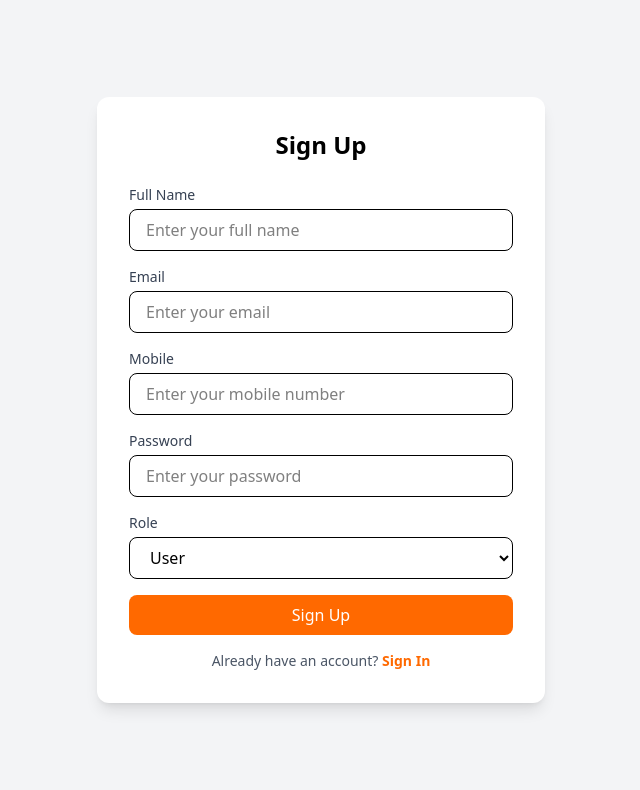
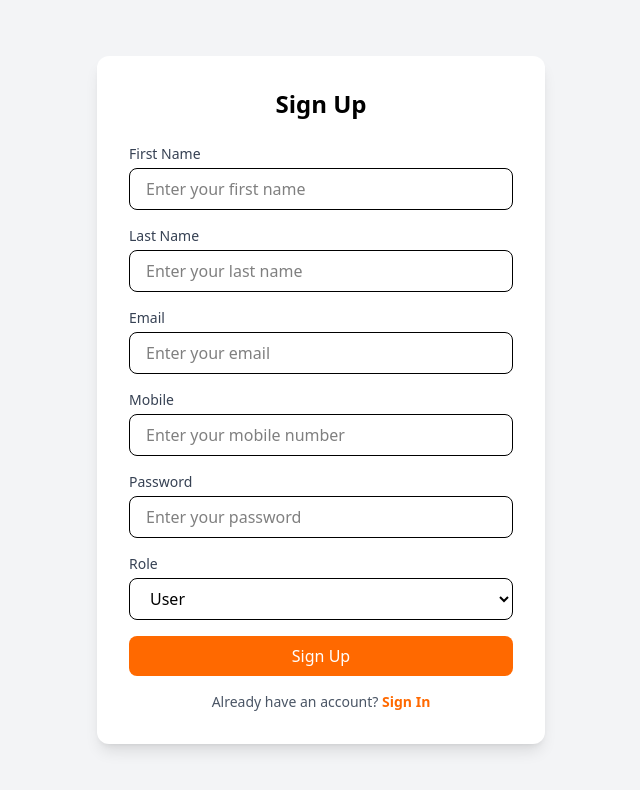
Before and after one commit to beingzuhairkhan/food-delivery-frontend, a React app: page /signup in a window 1280 px wide. Shown: the top 790 px of the page, without its empty margins (319-959 px from the left). Built offline with nearby package versions, Linux system fonts and the light colour scheme; the HTML template or start-up script is replaced by a standard one.

Commit message:
feat: add registration mutation and integrate it into SignUp component

```diff
--- a/src/graphql/mutations/auth.graphql.ts
+++ b/src/graphql/mutations/auth.graphql.ts
@@ -1,9 +1,10 @@
-import { gql } from "@apollo/client";
+import { gql } from '@apollo/client';
+
 export const LOGIN_USER = gql`
-    mutation Login($email: String!, $password: String!){
-        login(loginInput:{email: $email, password: $password}){
+  mutation Login($email: String!, $password: String!) {
+    login(loginInput: { email: $email, password: $password }) {
       token
-            user{
+      user {
         id
         email
         firstName
@@ -13,3 +14,19 @@ export const LOGIN_USER = gql`
     }
   }
 `;
+
+// Add this new mutation
+export const REGISTER_USER = gql`
+  mutation Register($firstName: String!, $lastName: String!, $email: String!, $password: String!) {
+    register(registerInput: { firstName: $firstName, lastName: $lastName, email: $email, password: $password }) {
+      token
+      user {
+        id
+        email
+        firstName
+        lastName
+        role
+      }
+    }
+  }
+`;
--- a/src/main.tsx
+++ b/src/main.tsx
@@ -5,7 +5,10 @@ import App from './App.tsx';
 import { BrowserRouter } from 'react-router-dom';
 // Import MockedProvider
 import { MockedProvider } from '@apollo/client/testing/react';
-import { LOGIN_USER } from './graphql/mutations/auth.graphql.ts';
+import { LOGIN_USER , REGISTER_USER} from './graphql/mutations/auth.graphql.ts';
+// import { request } from 'http';
+// import { PassThrough } from 'stream';
+// import { register } from 'module';
 
 // 1. Define the mock response
 const mocks = [
@@ -32,6 +35,31 @@ const mocks = [
       },
     },
   },
+  {
+    request:{
+      query: REGISTER_USER,
+      variables:{
+        firstName: "New",
+        lastName: "User",
+        email: 'newuser@example.com',
+        password: 'newpassword123',
+      }
+    },
+    result:{
+      data:{
+        register:{
+          token: 'new-mock-jwt-token',
+          user:{
+            id: '2',
+            email:'newuser@example.com',
+            firstName: 'New',
+            lastName: 'User',
+            role: 'CUSTOMER',
+          }
+        }
+      }
+    }
+  }
 ];
 
 createRoot(document.getElementById('root')!).render(
--- a/src/pages/SignUp.tsx
+++ b/src/pages/SignUp.tsx
@@ -1,14 +1,37 @@
 import React, { useState } from "react";
 import { Link } from "react-router-dom";
 
+//using mockprovider
+import { useMutation } from "@apollo/client/react";
+import { REGISTER_USER } from "../graphql/mutations/auth.graphql";
+
+// Type definitions for the mutation response
+interface RegisterUser {
+  id: string;
+  email: string;
+  firstName: string;
+  lastName: string;
+  role: string;
+}
+
+interface RegisterResponse {
+  register: {
+    token: string;
+    user: RegisterUser;
+  };
+}
+
 const SignUp: React.FC = () => {
   const [formData, setFormData] = useState({
-    fullName: "",
+    firstName: "",
+    lastName: "",
     email: "",
     mobile: "",
     password: "",
     role: "user",
   });
+
+  const [register, {data, loading, error}] = useMutation<RegisterResponse>(REGISTER_USER);
 
   const handleChange = (
     e: React.ChangeEvent<HTMLInputElement | HTMLSelectElement>
@@ -18,26 +41,53 @@ const SignUp: React.FC = () => {
 
   const handleSubmit = (e: React.FormEvent) => {
     e.preventDefault();
-    console.log("Form Data:", formData);
-    // TODO: integrate GraphQL mutation here
+    console.log("Registration Data:", formData);
+    // The 'mobile' and 'role' fields are not in our GraphQL variables,
+    // so they will be ignored by Apollo Client, which is fine.
+    register({
+      variables: {
+        firstName: formData.firstName,
+        lastName: formData.lastName,
+        email: formData.email,
+        password: formData.password,
+      },
+    });
   };
+
+
 
   return (
     <div className="min-h-screen flex items-center justify-center bg-gray-100">
       <div className="bg-white shadow-lg rounded-xl p-8 w-full max-w-md">
         <h2 className="text-2xl font-bold text-center mb-6">Sign Up</h2>
         <form onSubmit={handleSubmit} className="space-y-4">
-          {/* Full Name */}
+          {/* First Name */}
           <div>
             <label className="block text-sm font-medium text-gray-700">
-              Full Name
+              First Name
             </label>
             <input
               type="text"
-              name="fullName"
-              value={formData.fullName}
+              name="firstName"
+              value={formData.firstName}
               onChange={handleChange}
-              placeholder="Enter your full name"
+              placeholder="Enter your first name"
+              className="w-full mt-1 px-4 py-2 border rounded-lg focus:ring-2 focus:ring-orange-500 focus:outline-none"
+              required
+            />
+          </div>
+
+          {/* Last Name */}
+          <div>
+            <label className="block text-sm font-medium text-gray-700">
+              Last Name
+            </label>
+            <input
+              type="text"
+              name="lastName"
+              value={formData.lastName}
+              onChange={handleChange}
+              placeholder="Enter your last name"
               className="w-full mt-1 px-4 py-2 border rounded-lg focus:ring-2 focus:ring-orange-500 focus:outline-none"
               required
             />
@@ -117,6 +167,17 @@ const SignUp: React.FC = () => {
           </button>
         </form>
 
+        {/* Display loading, error, and success states */}
+        {loading && <p className="text-center mt-4">Loading...</p>}
+        {error && <p className="text-center text-red-500 mt-4">Error: {error.message || 'An error occurred'}</p>}
+        {data && data.register && (
+          <div className="text-center text-green-500 mt-4">
+            <p>Registration Successful!</p>
+            <p>Welcome, {data.register.user.firstName} {data.register.user.lastName}!</p>
+            <p>Token: {data.register.token}</p>
+          </div>
+        )}
+
         {/* Sign In Link */}
         <p className="text-sm text-center text-gray-600 mt-4">
           Already have an account?{" "}
```
Lines whose indentation alone changed are shown as unchanged.
